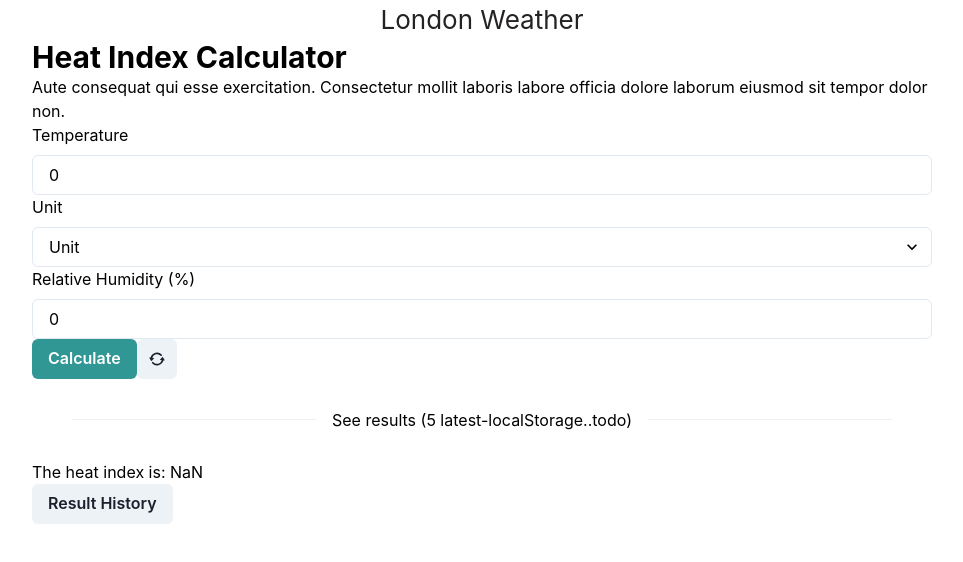
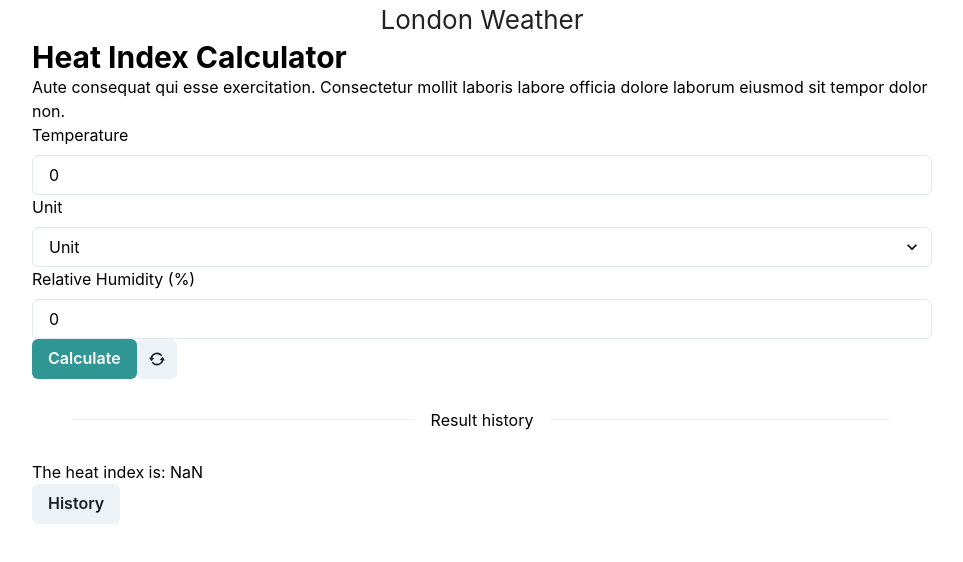
Before and after one commit to kate2797/london-weather, a React (Create React App) app: page /heat-calculator in a window 1280 px wide. Both pictures are taken after a click on the button "Calculate". Shown: the top 562 px of the page, without its empty margins (158-1121 px from the left). Built offline with nearby package versions, Linux system fonts and the light colour scheme.

Commit message:
Updating result display

```diff
--- a/src/components/Calculation.js
+++ b/src/components/Calculation.js
@@ -94,7 +94,7 @@ export const Calculation = () => {
     console.log("local storage: " + toString(localStorage.length)); // NIC SA NEUKLADA
     if (key > 5) {
       remove(key); // DELETE posledny
-      setKey(4);
+      setKey(5);
     }
   }, [key]);
 
--- a/src/components/Result.js
+++ b/src/components/Result.js
@@ -11,41 +11,24 @@ import {
   PopoverCloseButton,
 } from "@chakra-ui/react";
 
-//  ak > 1 result stored in localStorage, show "result history" btn
-// always delete the last one, after new one is pushed
-
-/*
-  useEffect(() => {
-    setKey((prev) => prev + 1);
-  }, [index]);
-
-    useEffect(() => {
-    setValue(index);
-  }, []);
-
-  useEffect(() => {
-    console.log(key);
-  }, [key]);
-*/
-
 export const Result = ({ index }) => {
   return (
     <>
       <Box position="relative" padding="10">
         <Divider />
         <AbsoluteCenter bg="white" px="4">
-          See results (5 latest-localStorage..todo)
+          Result history
         </AbsoluteCenter>
       </Box>
       <p>The heat index is: {index}</p>
       <Popover>
         <PopoverTrigger>
-          <Button>Result History</Button>
+          <Button>History</Button>
         </PopoverTrigger>
         <PopoverContent>
           <PopoverArrow />
           <PopoverCloseButton />
-          <PopoverBody>1</PopoverBody>
+          <PopoverBody>1. -4.678566</PopoverBody>
           <PopoverBody>2</PopoverBody>
           <PopoverBody>3</PopoverBody>
           <PopoverBody>4</PopoverBody>
```
